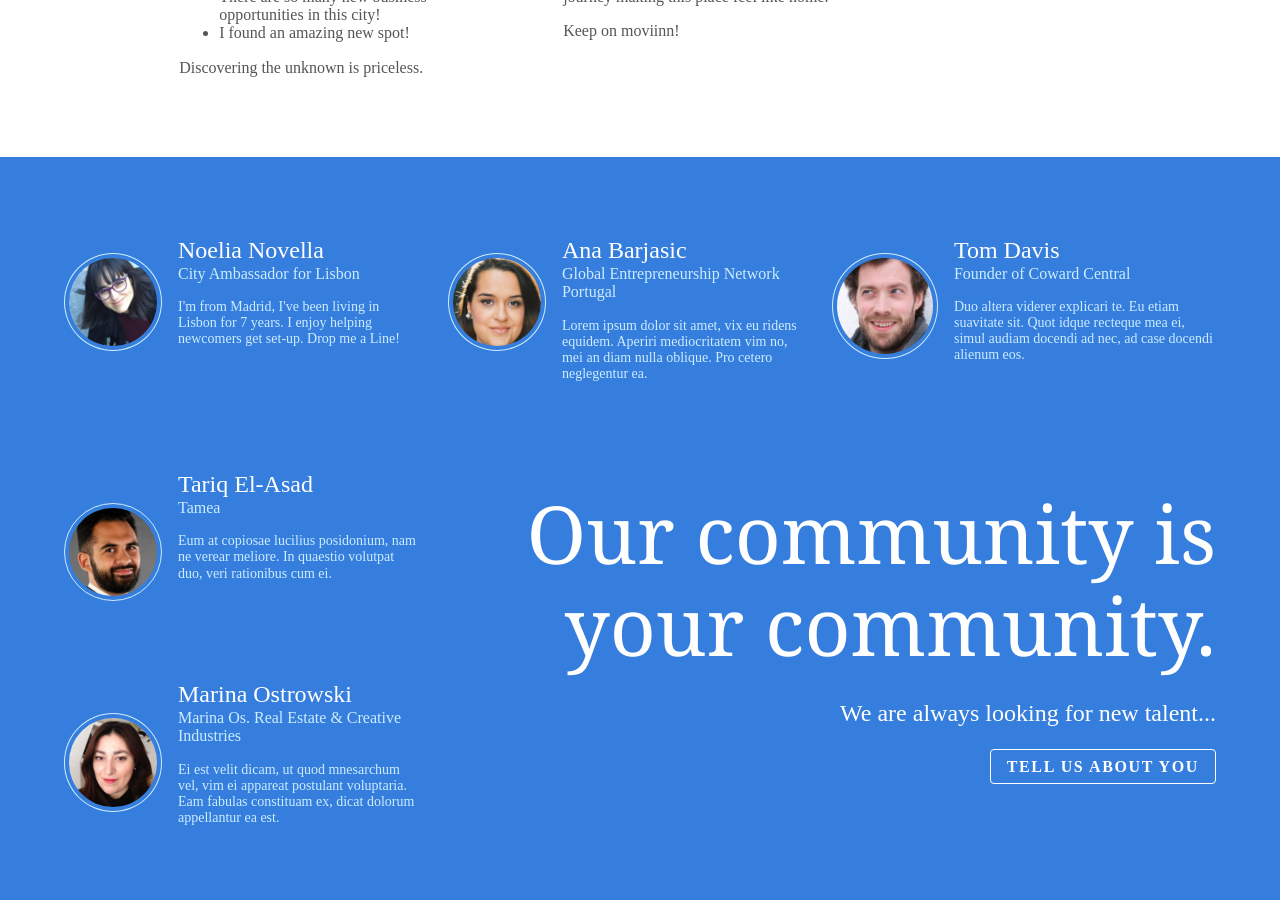
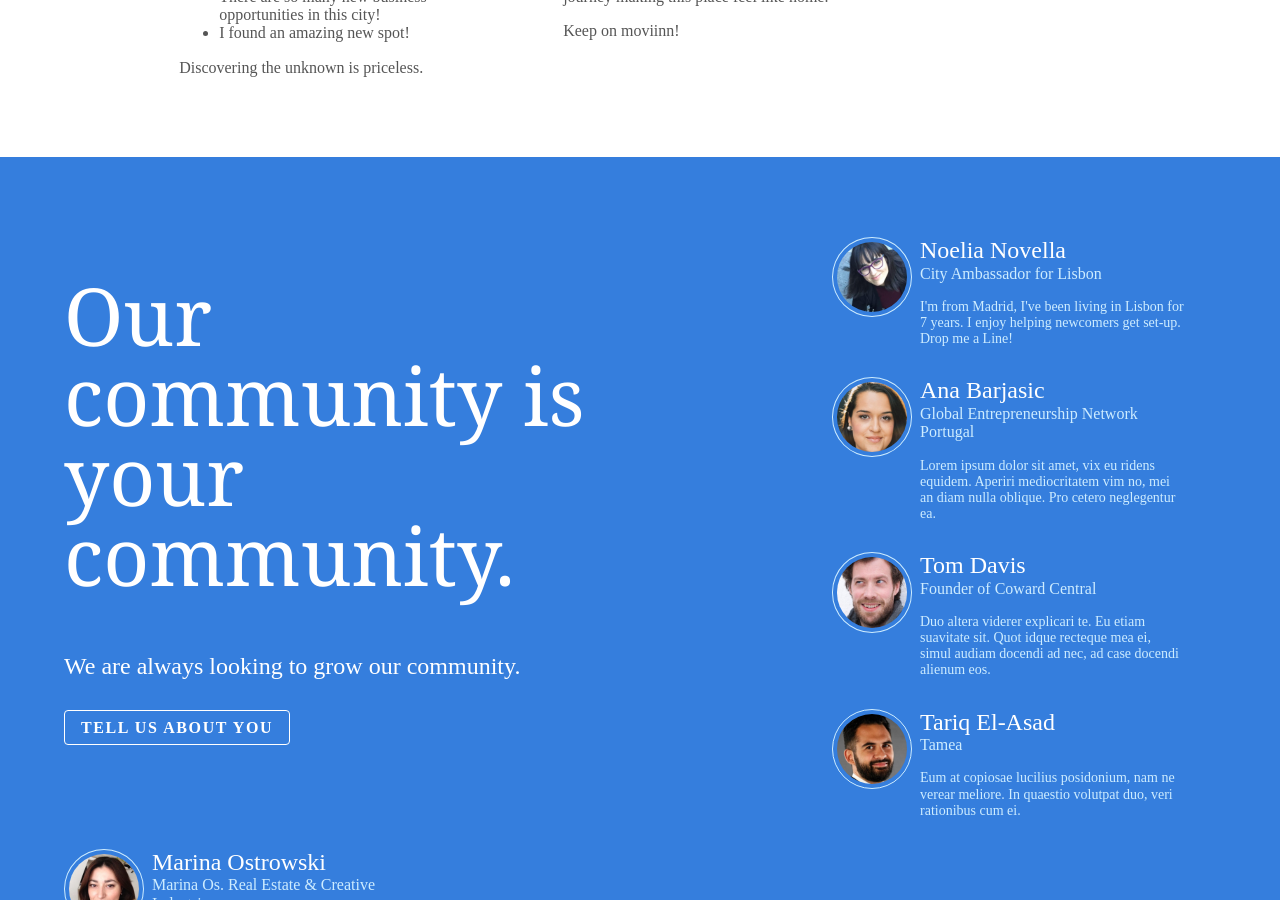
Before and after one commit to Moviinn/moviinn.github.io, a Jekyll site: the page built from index.md, in a window 1280 px wide and 900 px high, scrolled down 1558 px. Built offline with Jekyll 4.4.1, drawn with Linux system fonts in a browser that asks for light colours; nearby versions of some CDN libraries.

Commit message:
Community page is now responsive.

```diff
--- a/content/en/community.html
+++ b/content/en/community.html
@@ -1,10 +1,32 @@
-<div id="community" class="lightest-blue">
-  <div class="cf"></div>
+<div id="community">
 
-  <div class="w-90 center pv5">
+  <div class="w-90 center pv4 pv5-ns lightest-blue">
 
-    <div class="w-third fl pr4">
-      <img src="/assets/faces/noelia.jpg" class="w-25 fl mv4 mr3 br-100 pa1 ba b-white" />
+    <div class="w-100">
+
+      <div class="w-100 w-two-thirds-l fl pb4 pb0-ns">
+        <div class="measure-wide tc tl-l">
+          <h1 class="serif f-subheadline-l fw1 lh-solid white">
+            Our community is your community.
+          </h1>
+
+          <h4 class="f3-ns fw1 lh-copy white">
+            We are always looking to grow our community.
+          </h4>
+
+          <p class="lh-copy tracked">
+            <a href="#contact" class="ph3 pv2 ttu link dim b br2 ba b--white white">
+              Tell us about you
+            </a>
+          </p>
+        </div>
+      </div>
+
+      <div class="w-100 w-third-ns w-50-m fl pr4-ns">
+        <div class="w-25 dib pt3">
+          <img src="/assets/faces/noelia.jpg" class="w-80 br-100 pa1 ba b-white" />
+        </div>
+        <div class="w-75 fr">
           <p>
             <a href="http://pt.linkedin.com/in/noelianovella" class="link dim white f3">
               Noelia Novella
@@ -17,9 +39,13 @@
             helping newcomers get set-up. Drop me a Line!
           </p>
         </div>
+      </div>
 
-    <div class="w-third fl pr4">
-      <img src="/assets/faces/ana.jpg" class="w-25 fl mt4 mb5 mr3 br-100 pa1 ba b-white" />
+      <div class="w-100 w-third-ns w-50-m fl pr4-ns">
+        <div class="w-25 dib pt3">
+          <img src="/assets/faces/ana.jpg" class="w-80 br-100 pa1 ba b-white" />
+        </div>
+        <div class="w-75 fr">
           <p>
             <a href="#ana" class="link dim white f3">
               Ana Barjasic
@@ -33,9 +59,13 @@
             ea.
           </p>
         </div>
+      </div>
 
-    <div class="w-third fl">
-      <img src="/assets/faces/tom.jpg" class="w-25 fl mt4 mb5 mr3 br-100 pa1 ba b-white" />
+      <div class="w-100 w-third-ns w-50-m fl pr4-ns">
+        <div class="w-25 dib pt3">
+          <img src="/assets/faces/tom.jpg" class="w-80 br-100 pa1 ba b-white" />
+        </div>
+        <div class="w-75 fr">
           <p>
             <a href="#top" class="link dim white f3">
               Tom Davis
@@ -49,15 +79,13 @@
             eos.
           </p>
         </div>
+      </div>
 
+      <div class="w-100 w-third-ns w-50-m fl pr4-ns">
+        <div class="w-25 dib pt3">
+          <img src="/assets/faces/tariq.jpg" class="w-80 br-100 pa1 ba b-white" />
         </div>
-  <div class="cf"></div>
-  <div class="w-90 center pv4">
-
-    <div class="w-third fl pr4">
-
-      <div>
-        <img src="/assets/faces/tariq.jpg" class="w-25 fl mt4 mb5 mr3 br-100 pa1 ba b-white" />
+        <div class="w-75 fr">
           <p>
             <a href="#tariq" class="link dim white f3">
               Tariq El-Asad
@@ -70,9 +98,13 @@
             volutpat duo, veri rationibus cum ei.
           </p>
         </div>
-      <div class="cf"></div>
-      <div>
-        <img src="/assets/faces/marina.jpeg" class="w-25 fl mt4 mb5 mr3 br-100 pa1 ba b-white" />
+      </div>
+
+      <div class="w-100 w-third-ns w-50-m fl fn-m pr4-ns">
+        <div class="w-25 dib pt3">
+          <img src="/assets/faces/marina.jpeg" class="w-80 br-100 pa1 ba b-white" />
+        </div>
+        <div class="w-75 fr">
           <p>
             <a href="http://marinaos.com" class="link dim white f3">
               Marina Ostrowski
@@ -88,24 +120,9 @@
         </div>
       </div>
 
-    <div class="w-two-thirds fl tr">
-      <h3 class="mt4 mb2 fw1 f-subheadline white serif measure">
-        Our community is your community.
-      </h3>
+      <div class="cf"></div>
 
-      <p class="lh-copy f3 white">
-        We are always looking for new talent...
-      </p>
-
-      <p class="lh-copy tracked pb5">
-        <a href="#contact" class="ph3 pv2 ttu link dim b br2 ba b--white white">
-          Tell us about you
-        </a>
-      </p>
     </div>
 
   </div>
-
-  <div class="cf pb4"></div>
-
 </div>
```
Lines whose indentation alone changed are shown as unchanged.
